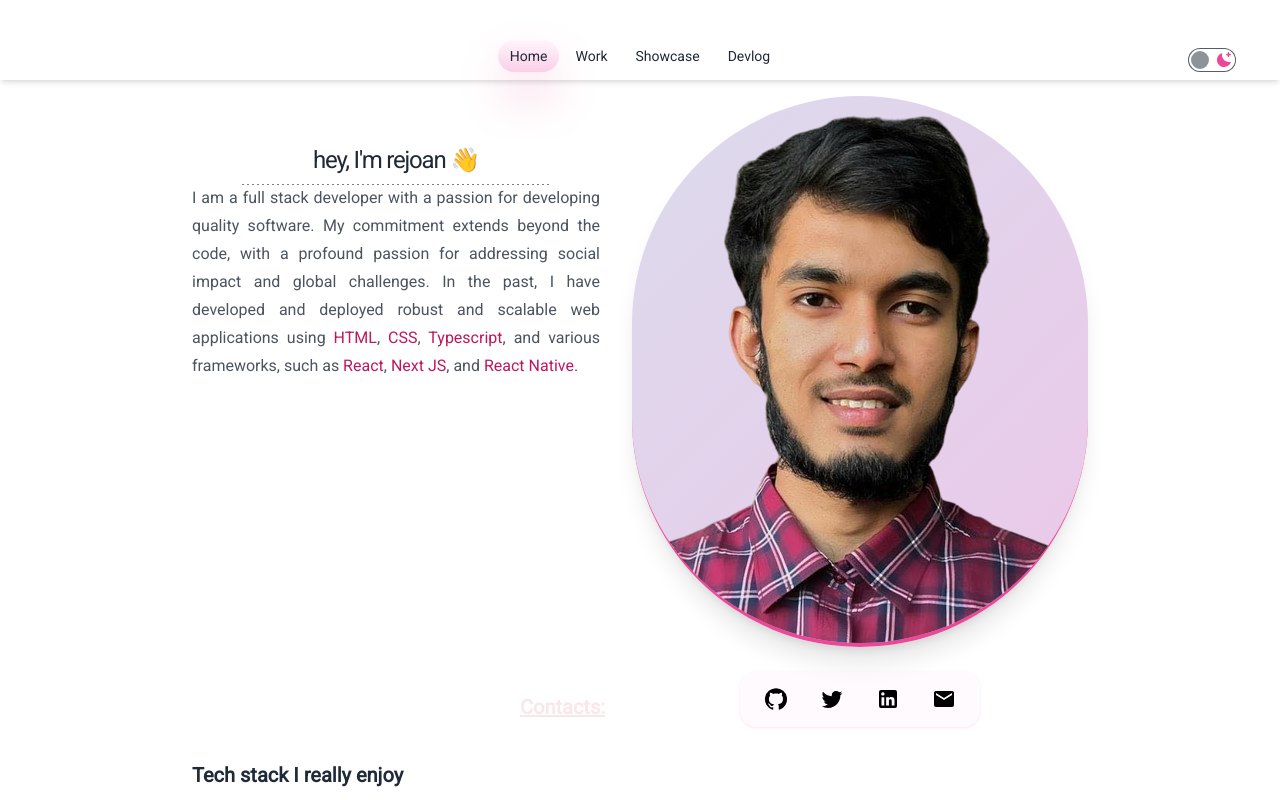
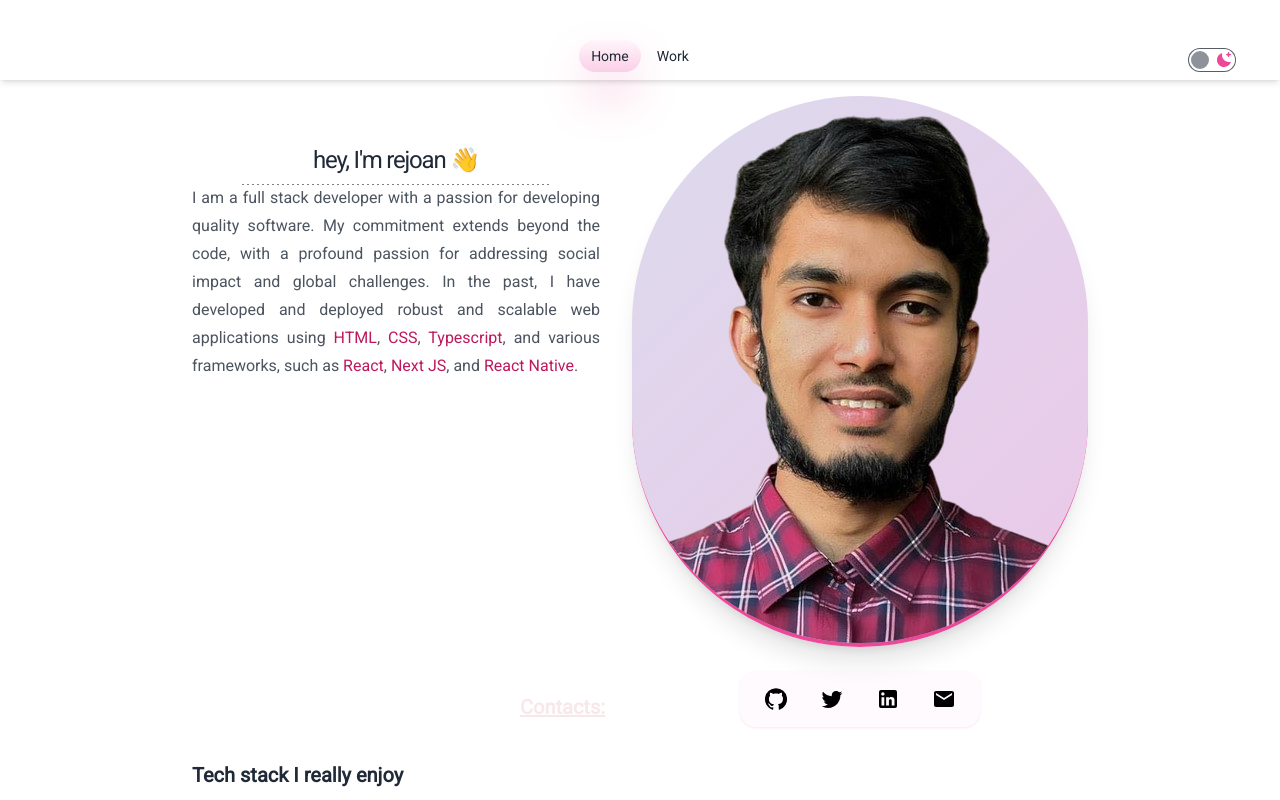
Before and after one commit to rejoanahmed/rejoanahmed, a Next.js app: page / in a window 1280 px wide. Shown: the top 800 px of the page. Built offline with nearby package versions, Linux system fonts and the light colour scheme.

Commit message:
remove showcase and delog

```diff
--- a/src/app/Navbar.tsx
+++ b/src/app/Navbar.tsx
@@ -6,9 +6,9 @@ import ToggleTheme from './toggleTheme';
 
 const links = [
   { href: '/', label: 'Home' },
-  { href: '/work', label: 'Work' },
-  { href: '/showcase', label: 'Showcase' },
-  { href: '/devlog', label: 'Devlog' }
+  { href: '/work', label: 'Work' }
+  // { href: '/showcase', label: 'Showcase' },
+  // { href: '/devlog', label: 'Devlog' }
 ];
 
 function Navbar() {
```
